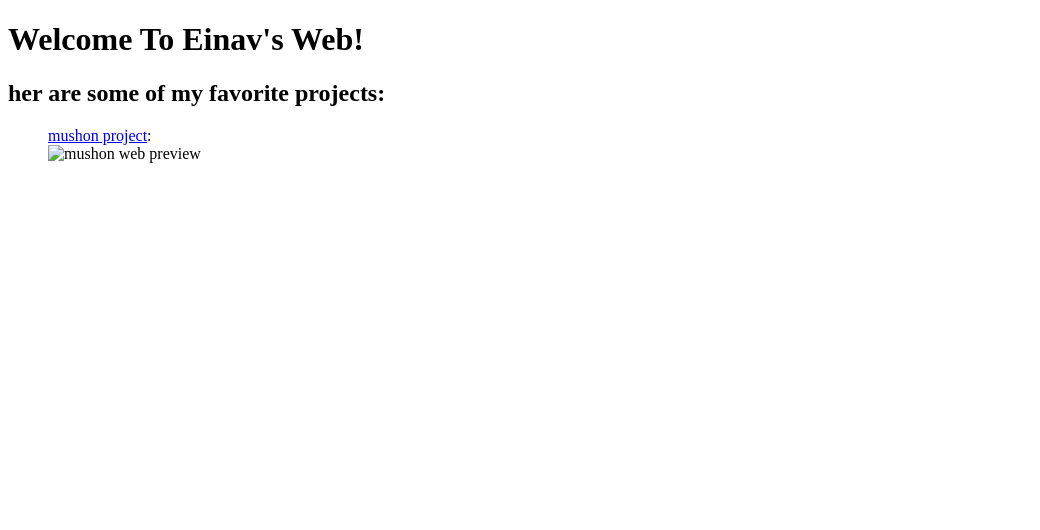
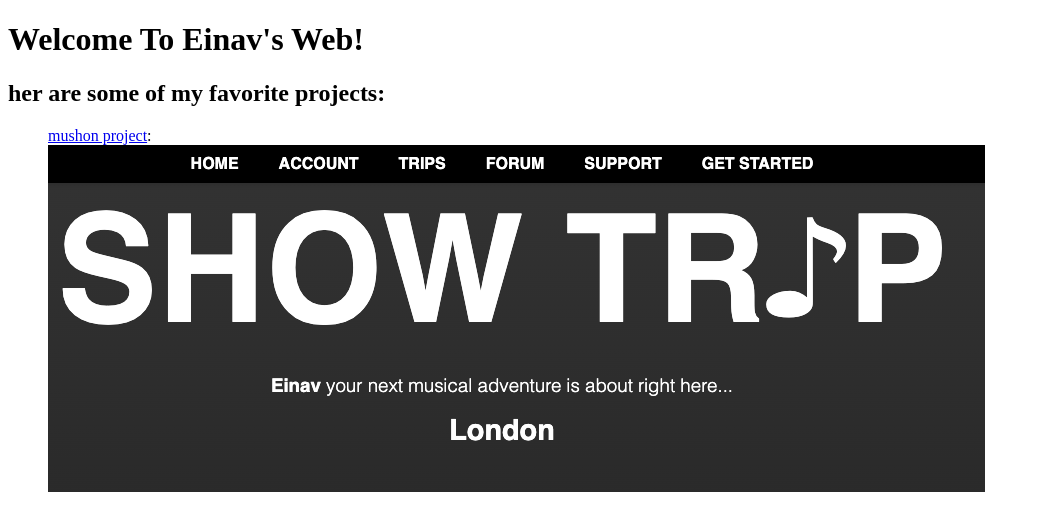
Before and after one commit to EinavFerrera/html-portfolio, a plain HTML site: page index.html in a window 1280 px wide. Shown: the whole page, without its empty margins (0-1040 px from the left). Drawn offline with Linux system fonts and the light colour scheme.

Commit message:
Update index.html

```diff
--- a/index.html
+++ b/index.html
@@ -10,7 +10,7 @@
     <h2>her are some of my favorite projects:</h2>
     <ol>
         <il><a href="./mushon/src/App.js">mushon project</a>:<br />
-            <img src="./images/mushon" alt="mushon web preview"/>
+            <img src="./assets/showTrip.png" alt="mushon web preview"/>
 
         </il>
     </ol>
```
